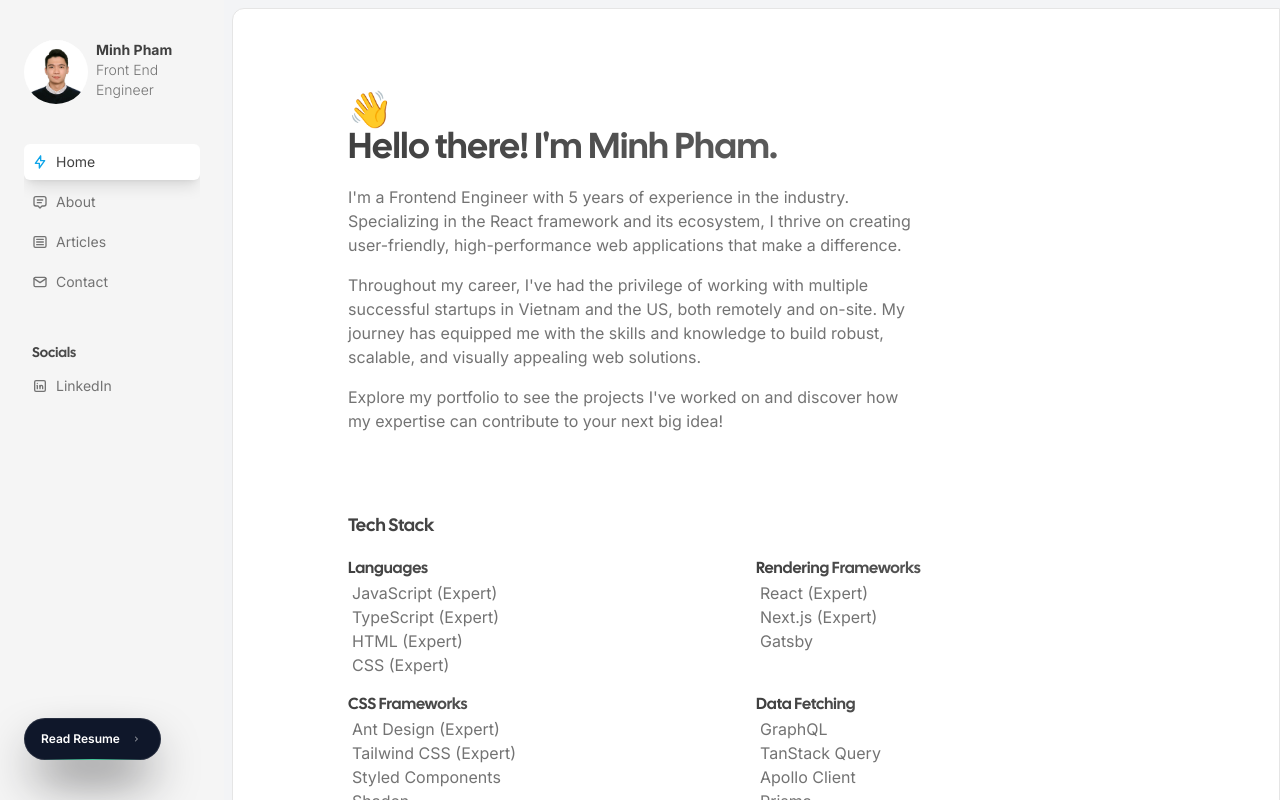
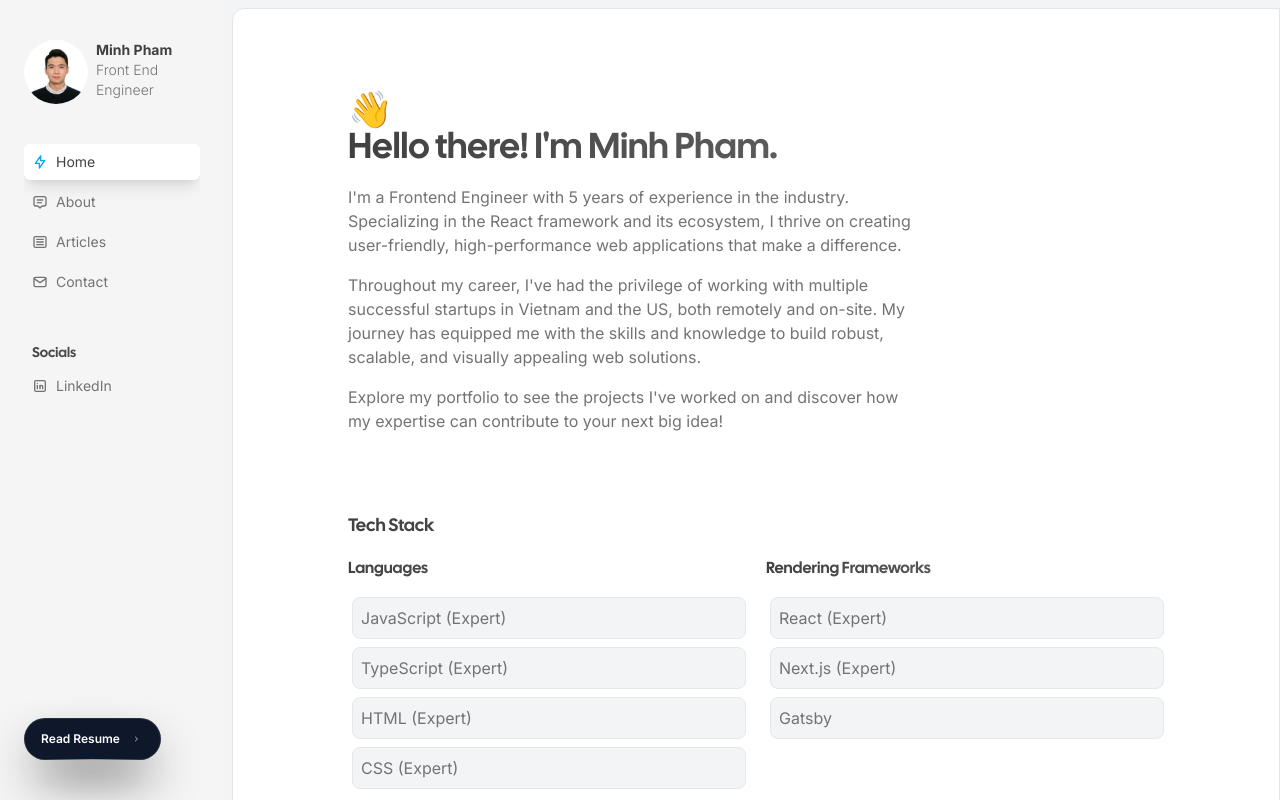
Before and after one commit to monmush/portfolio, a Next.js app: page / in a window 1280 px wide. Built offline with nearby package versions, Linux system fonts and the light colour scheme.

Commit message:
copy update

```diff
--- a/src/components/Footer.tsx
+++ b/src/components/Footer.tsx
@@ -4,7 +4,14 @@ export const Footer = () => {
   return (
     <div className="p-4 text-center justify-center text-xs text-neutral-500 border-t border-neutral-100">
       <span className="font-semibold">{new Date().getFullYear()} </span>
-      &#8212; Built by Minh Pham
+      &#8212; Developed by Minh Pham &#8226; Based on a template by{" "}
+      <a
+        href="https://ui.aceternity.com/"
+        target="_blank"
+        rel="noopener noreferrer"
+      >
+        Manu Arora (Aceternity UI)
+      </a>
     </div>
   );
 };
--- a/src/components/TechStack.tsx
+++ b/src/components/TechStack.tsx
@@ -28,18 +28,23 @@ export const TechStack = () => {
       >
         Tech Stack
       </Heading>
-      <div className="grid grid-cols-2 text-normal">
+      <div className="grid grid-cols-2 gap-3 md:gap-5 text-normal">
         {Object.entries(techStacks).map(([category, items]) => (
           <div key={category} className="w-full mb-4">
             <Heading
               as="h3"
-              className="font-semibold text-sm md:text-base lg:text-base"
+              className="font-semibold text-sm md:text-base mb-4 lg:text-base"
             >
               {category}
             </Heading>
-            <ul className="text-secondary pl-1">
+            <ul className="text-secondary grid gap-2 pl-1">
               {items.map((item) => (
-                <li key={item}>{item}</li>
+                <li
+                  className="bg-gray-100 rounded-lg p-2 border border-solid border-gray-200 text-sm md:text-base lg:text-base"
+                  key={item}
+                >
+                  {item}
+                </li>
               ))}
             </ul>
           </div>
```
